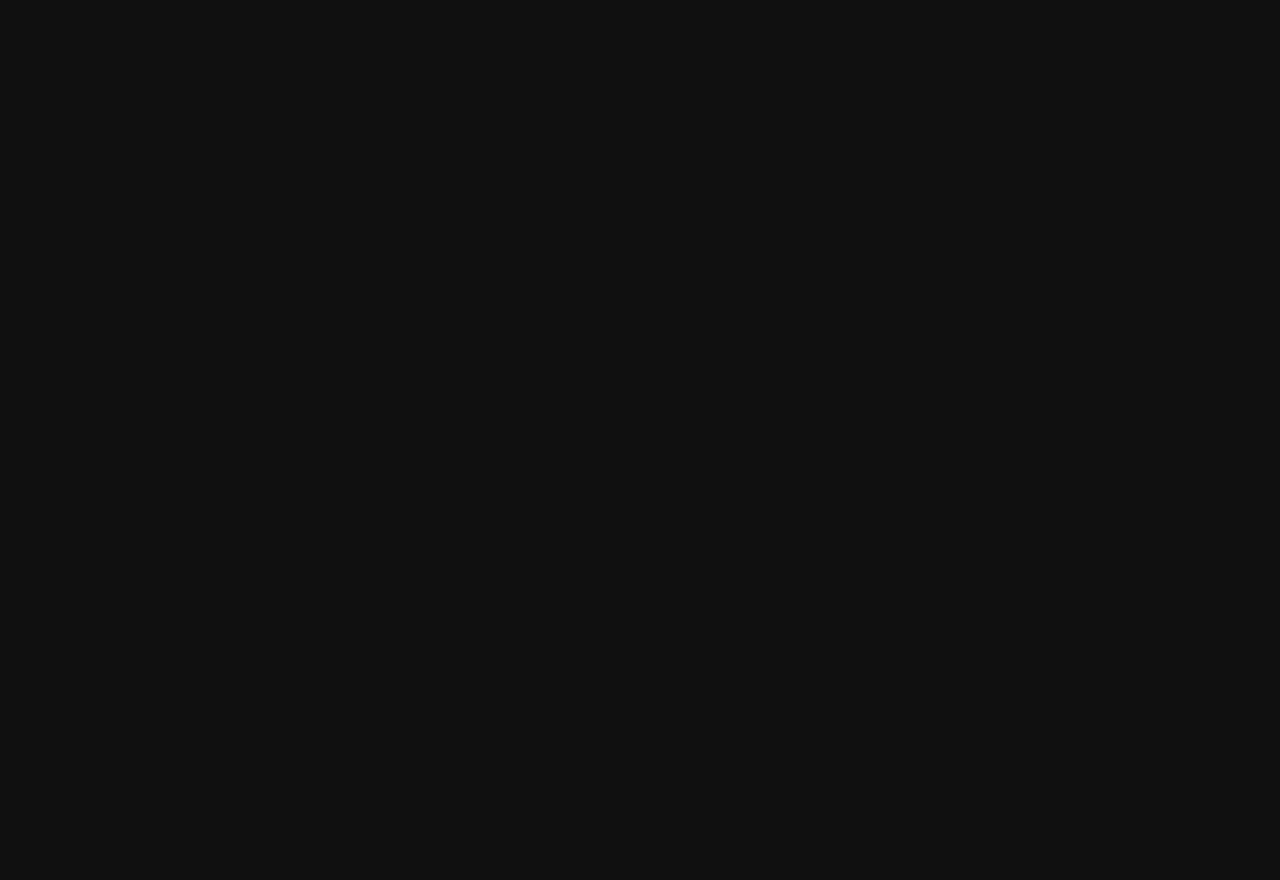
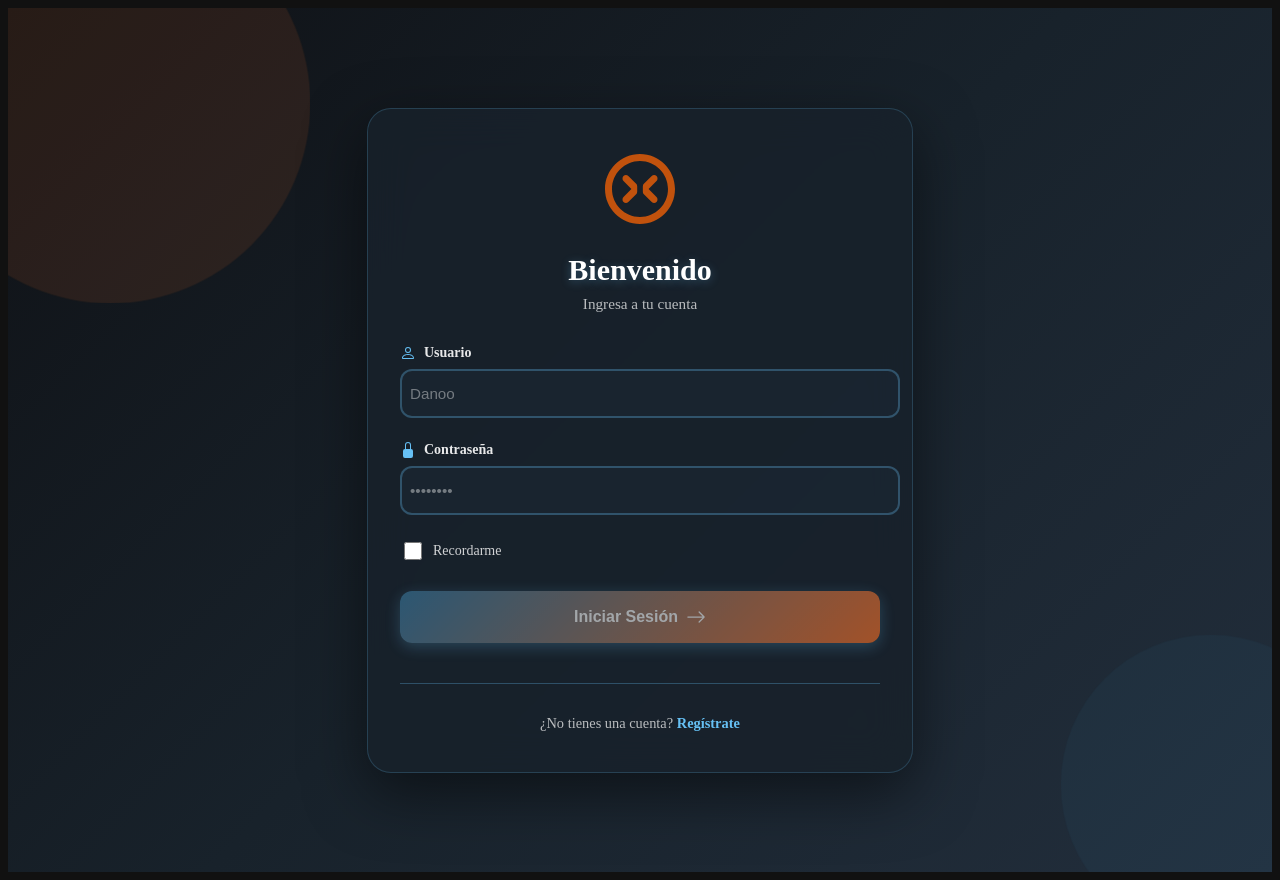
Before and after one commit to DanielRodriguezCUNOC/Sistema-de-Videojuegos, an Angular app in the folder app-videojuego/: page /login/form-login in a window 1280 px wide. Before the commit this address led to /. Before the commit the page ends 800 px from the top, so only its background shows below. Built offline with nearby package versions, Linux system fonts and the light colour scheme.

Commit message:
Arreglado rutas a login

```diff
--- a/app-videojuego/src/components/login/login.component/login.component.scss
+++ b/app-videojuego/src/components/login/login.component/login.component.scss
@@ -1,7 +1,7 @@
 .icon-gamepad {
   width: 80px;
   height: 80px;
-  color: #66c0f4; // Color principal del módulo gamer
+  color: #ff7328;
   animation: pulse 2s ease-in-out infinite;
 }
 
@@ -11,7 +11,7 @@
   align-items: center;
   justify-content: center;
   padding: 2rem 1rem;
-  background: linear-gradient(135deg, #0f1115 0%, #18222b 50%, #222e3c 100%); // Colores del módulo
+  background: linear-gradient(135deg, #0f1115 0%, #18222b 50%, #222e3c 100%);
   position: relative;
   overflow: hidden;
 
@@ -20,7 +20,7 @@
     position: absolute;
     width: 400px;
     height: 400px;
-    background: rgba(102, 192, 244, 0.1); // #66c0f4 con transparencia
+    background: rgba(255, 115, 40, 0.1);
     border-radius: 50%;
     top: -100px;
     left: -100px;
@@ -32,7 +32,7 @@
     position: absolute;
     width: 300px;
     height: 300px;
-    background: rgba(58, 124, 165, 0.08); // #3a7ca5 con transparencia
+    background: rgba(58, 124, 165, 0.08);
     border-radius: 50%;
     bottom: -80px;
     right: -80px;
@@ -47,13 +47,13 @@
 
 .login-card {
   width: 100%;
-  max-width: 440px;
-  background: rgba(24, 34, 43, 0.85); // #18222b con transparencia
+  max-width: 480px;
+  background: rgba(24, 34, 43, 0.85);
   backdrop-filter: blur(20px);
   padding: 2.5rem 2rem;
   border-radius: 24px;
   box-shadow: 0 20px 60px rgba(0, 0, 0, 0.5);
-  border: 1px solid rgba(102, 192, 244, 0.2); // #66c0f4 con transparencia
+  border: 1px solid rgba(102, 192, 244, 0.2);
   position: relative;
   z-index: 1;
   animation: slideUp 0.6s ease-out;
@@ -90,7 +90,7 @@
     font-weight: 700;
     color: #ffffff;
     margin-bottom: 0.5rem;
-    text-shadow: 0 2px 10px rgba(102, 192, 244, 0.3); // #66c0f4
+    text-shadow: 0 2px 10px rgba(102, 192, 244, 0.3);
   }
 
   .subtitle {
@@ -113,17 +113,17 @@
     margin-bottom: 0.5rem;
 
     svg {
-      color: #66c0f4; // Color principal
+      color: #66c0f4;
     }
   }
 
   .form-control {
     width: 100%;
-    padding: 0.875rem 1rem;
+    padding: 0.875rem 0.5rem;
     font-size: 0.95rem;
-    border: 2px solid rgba(102, 192, 244, 0.3); // #66c0f4
+    border: 2px solid rgba(102, 192, 244, 0.3);
     border-radius: 12px;
-    background: rgba(34, 46, 60, 0.3); // #222e3c con transparencia
+    background: rgba(34, 46, 60, 0.3);
     color: #ffffff;
     transition: all 0.3s ease;
 
@@ -183,7 +183,7 @@
 .btn-submit {
   width: 100%;
   padding: 1rem;
-  background: linear-gradient(135deg, #3a7ca5 0%, #66c0f4 100%); // Colores del banner
+  background: linear-gradient(135deg, #3a7ca5 0%, #ff7328 100%);
   color: white;
   border: none;
   border-radius: 12px;
@@ -225,6 +225,7 @@
   position: relative;
   text-align: center;
   margin: 2rem 0 1.5rem;
+  padding-bottom: 1rem;
 
   &::before {
     content: '';
@@ -253,7 +254,7 @@
   .btn-social {
     flex: 1;
     padding: 0.875rem;
-    background: rgba(34, 46, 60, 0.3); // #222e3c
+    background: rgba(34, 46, 60, 0.3);
     border: 2px solid rgba(102, 192, 244, 0.3);
     border-radius: 12px;
     cursor: pointer;
--- a/app-videojuego/src/components/share/navbar.component/navbar.component.html
+++ b/app-videojuego/src/components/share/navbar.component/navbar.component.html
@@ -11,7 +11,7 @@
       <div class="nav-buttons">
         @if(!isLoggedIn){
         <a class="btn-login" routerLink="/login" routerLinkActive="active">Iniciar Sesión</a>
-        <a class="btn-register" routerLink="/register" routerLinkActive="active">Registrarse</a>
+        <a class="btn-register" routerLink="/crear-cuenta" routerLinkActive="active">Registrarse</a>
         }
       </div>
 
--- a/app-videojuego/src/components/share/navbar.component/navbar.component.ts
+++ b/app-videojuego/src/components/share/navbar.component/navbar.component.ts
@@ -1,10 +1,10 @@
 import { Component, inject } from '@angular/core';
-import { Router, RouterLinkActive } from '@angular/router';
+import { Router, RouterLink, RouterLinkActive } from '@angular/router';
 import { MasterLoginService } from '../../../services/login/masterlogin';
 
 @Component({
   selector: 'app-navbar',
-  imports: [RouterLinkActive],
+  imports: [RouterLinkActive, RouterLink],
   templateUrl: './navbar.component.html',
   styleUrl: './navbar.component.scss',
 })
--- a/app-videojuego/src/components/usuario/crear/crear-usuario-gamer.component/crear-usuario-gamer.component.scss
+++ b/app-videojuego/src/components/usuario/crear/crear-usuario-gamer.component/crear-usuario-gamer.component.scss
@@ -1,6 +1,6 @@
 form {
   width: 100%;
-  max-width: 800px;
+  max-width: 850px;
   margin: 0 auto;
   background: rgba(20, 20, 40, 0.85);
   backdrop-filter: blur(20px);
@@ -30,6 +30,7 @@ form {
 .col-12 {
   padding: 0 0.75rem;
 }
+
 
 .form-label {
   display: flex;
@@ -126,7 +127,6 @@ select.form-control {
   }
 }
 
-// Responsive
 @media (max-width: 768px) {
   form {
     padding: 2rem 1.5rem;
@@ -149,7 +149,6 @@ select.form-control {
   }
 }
 
-// Estilos para validación de formulario
 .form-control.ng-invalid.ng-touched {
   border-color: rgba(239, 68, 68, 0.5);
   background: rgba(239, 68, 68, 0.05);
--- /dev/null
+++ b/app-videojuego/src/pages/login/login-page.component/login-page.component.html
@@ -0,0 +1 @@
+<router-outlet></router-outlet>
```
Also changed, not shown: app-videojuego/src/app/app.routes.ts (+18 -0 lines), app-videojuego/src/pages/login/login-page.component/login-page.component.ts (added, +10 -0 lines), app-videojuego/public/assets/images/gamepad.svg, app-videojuego/src/pages/login/login-page.component/login-page.component.scss (added).
